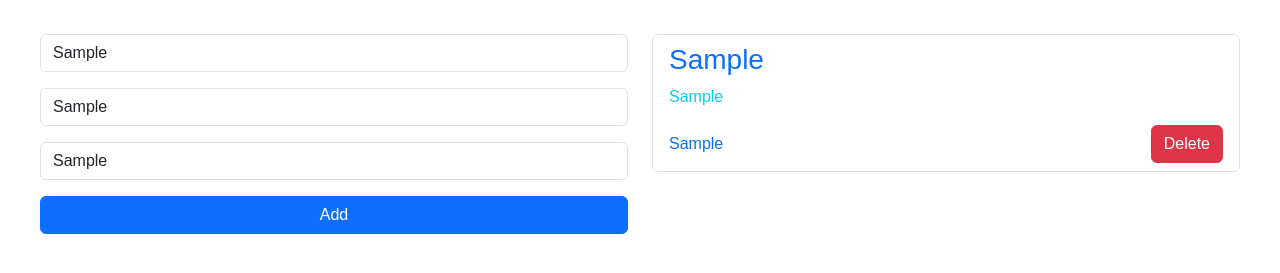
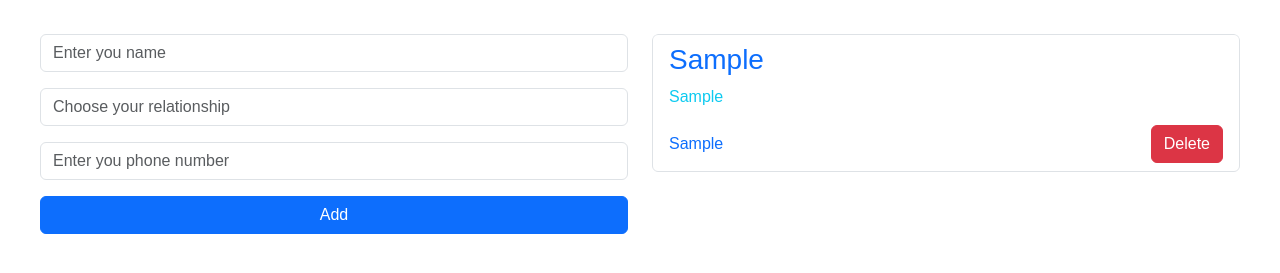
Before and after one commit to jamshidbekmirzakarimov/Contact-Books, a plain HTML site: page index.html in a window 1280 px wide. Both pictures are taken after typing "Sample", "Sample", "Sample" into the empty fields and a click on the button "Add". Shown: the part 63-336 px from the top of the page. Drawn offline with nearby package versions, Linux system fonts and the light colour scheme.

Commit message:
input boshatildi

```diff
--- a/index.html
+++ b/index.html
@@ -21,9 +21,9 @@
         </div>
         <div class="col-12 col-sm-6 col-md-6 col-lg-6 col-xl-6 col-xxl-6 mt-3">
           <form class="js-contact-form" action="#">
-            <input class="js-contact-name form-control mb-3" type="text" placeholder="Enter you name">
+            <input class="js-contact-name form-control mb-3" type="text" placeholder="Enter you name" required>
 
-            <input class="js-contact-relationship form-control mb-3" type="text" placeholder="Choose your relationship" list="relationship">
+            <input class="js-contact-relationship form-control mb-3" type="text" placeholder="Choose your relationship" list="relationship" required>
             <datalist id="relationship">
               <option value="Friend">
                 <option value="Family">
@@ -31,7 +31,7 @@
                     <option value="Other">
                     </datalist>
 
-                    <input class="js-contact-phone-number form-control mb-3" type="text" placeholder="Enter you phone number">
+                    <input class="js-contact-phone-number form-control mb-3" type="text" placeholder="Enter you phone number" required>
 
                     <div class="d-grid">
                       <button class="btn btn-primary">Add</button>
--- a/js/main.js
+++ b/js/main.js
@@ -20,7 +20,7 @@ function createContact(array) {
   const elContactTemplate = document.querySelector("#js-contact-temp").content;
   const elContactTempClone = elContactTemplate.cloneNode(true);
 
-    array.forEach(function (contact, index) {
+  array.forEach(function (contact, index) {
     elContactTempClone.querySelector(".js-contact-username").textContent = contact.name;
     elContactTempClone.querySelector(".js-contact-rel").textContent = contact.rel;
     elContactTempClone.querySelector(".js-contact-number").textContent = contact.phone;
@@ -35,6 +35,8 @@ function createContact(array) {
 elContactForm.addEventListener("submit", function (evt) {
   evt.preventDefault();
 
+  elContactList.innerHTML = null;
+
   const inputNameValue = elContactInputName.value.trim();
   const inputRelValue = elContactInputRel.value.trim();
   const inputPhoneValue = elContactInputNumber.value.trim();
@@ -42,4 +44,8 @@ elContactForm.addEventListener("submit", function (evt) {
   arrayPush(inputNameValue, inputRelValue, inputPhoneValue);
 
   createContact(arrayContacts);
+
+  elContactInputName.value = "";
+  elContactInputRel.value = "";
+  elContactInputNumber.value = "";
 });
```
